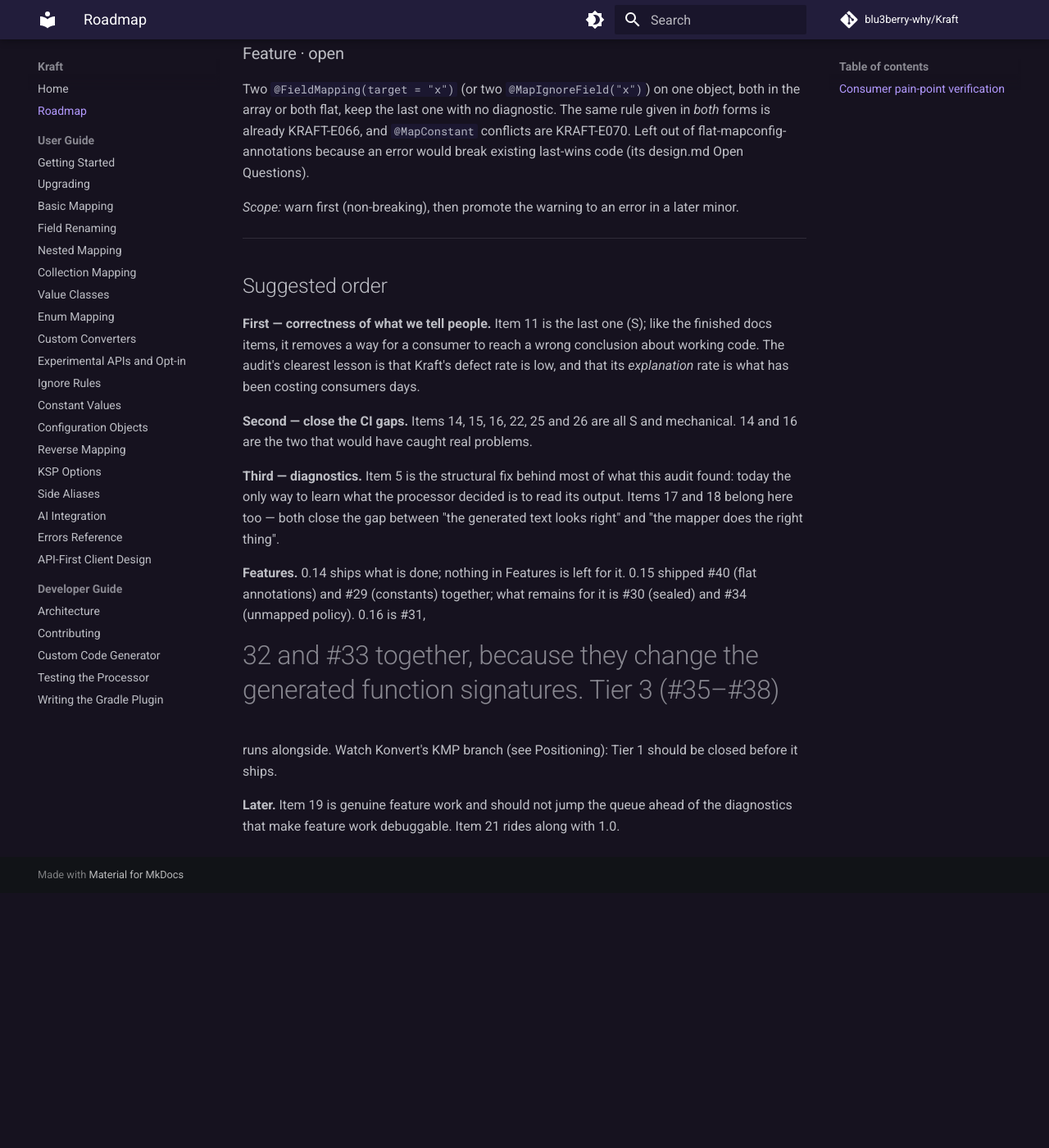
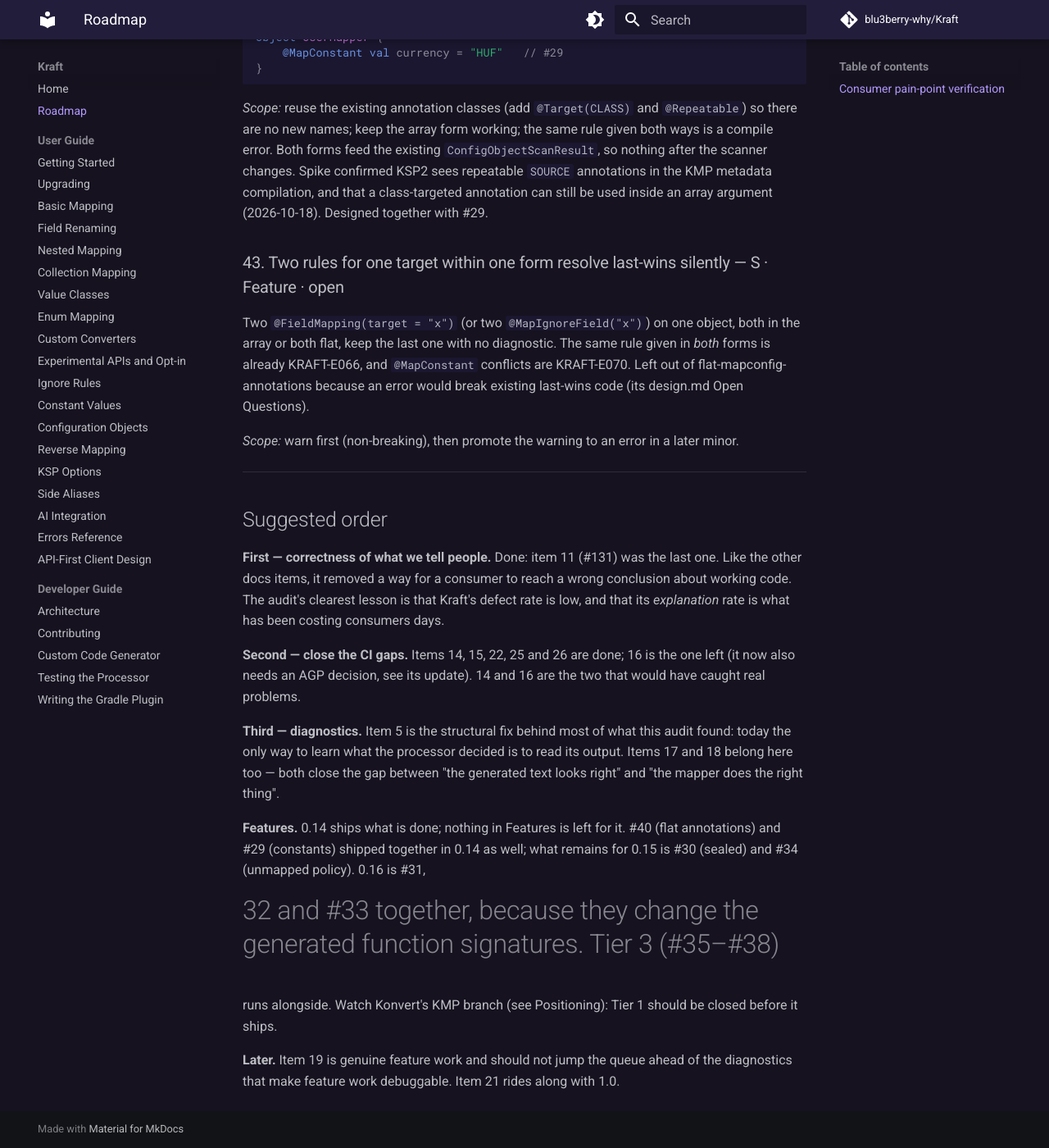
Before and after one commit to blu3berry-why/Kraft, an MkDocs documentation site: the page built from docs/ROADMAP.md, in a window 1280 px wide and 1400 px high, scrolled down 13526 px. Shown: the whole window at 82% size. Built offline with MkDocs 1.6.1 and Material for MkDocs 9.7.7, drawn with Linux system fonts in a browser that asks for light colours; comment, search, counter and statistics services are not loaded; before the commit the page ends 14615 px from its top, so only the background shows below that; some of the changed text lies outside the part shown.

Commit message:
docs: mark roadmap items shipped in 0.14.0
#11, #12, #14, #15, #22 and #26 merged before the 0.14.0 release
(#130-#135); #29 and #40 shipped in 0.14.0 via #129, not 0.15. Record
the KSP 2.3.12 AGP floor under #16, which stays open.

Co-Authored-By: Claude Opus 5.5 <noreply@anthropic.com>

```diff
--- a/docs/ROADMAP.md
+++ b/docs/ROADMAP.md
@@ -203,7 +203,7 @@ annotated, gotchas K4 (opt-in) and K5 (the one non-lifted nullable pair), three
 common-error rows, and a corrected version reference. `ai-integration.md`'s summary of the
 skill was updated to match.
 
-### 11. No stated opt-in contract in the user guide — S · Docs · open
+### 11. No stated opt-in contract in the user guide — S · Docs · done in 0.14 (#131)
 
 The generated-code opt-in guarantee is now described inside the `@KraftConverter` section,
 which is not where someone hitting an opt-in error will look.
@@ -212,7 +212,7 @@ which is not where someone hitting an opt-in error will look.
 what to do when a marker still leaks, and why compiler-level `-opt-in` is a workaround rather
 than the intended setup.
 
-### 12. Version drift in example snippets — S · Docs · open
+### 12. Version drift in example snippets — S · Docs · done in 0.14 (#130)
 
 `docs/index.md` hardcodes `id("com.google.devtools.ksp") version "2.3.3"` while every other
 page uses a `<ksp-version>` placeholder. It will go stale silently.
@@ -231,7 +231,7 @@ every release that changes behaviour.
 
 ## Test and CI gaps
 
-### 14. The sample app is never compiled on pull requests — S · CI · open
+### 14. The sample app is never compiled on pull requests — S · CI · done in 0.14 (#132)
 
 `test.yml` runs detekt, `:kraft-ksp:jvmTest`, the Gradle plugin suites, and the KMP
 integration tests. It never builds `:composeApp`, the sample that exercises the annotations
@@ -240,7 +240,7 @@ a PR that breaks the sample merges green and fails afterwards on the default bra
 
 *Scope:* add `:composeApp:compileKotlinJvm` (or the metadata compile) to the test job.
 
-### 15. Kover aggregation omits the Gradle plugin — S · CI · open
+### 15. Kover aggregation omits the Gradle plugin — S · CI · done in 0.14 (#133)
 
 The root `build.gradle.kts` aggregates `:kraft-core` and `:kraft-ksp` only. `:kraft-gradle-plugin`
 has a substantial functional-test suite (wiring, DSL, AGP 9, error paths) whose coverage is
@@ -265,6 +265,14 @@ rather than applied, since the matrix leg it would change runs the Android tests
 bump the leg to 2.3.11 and refresh the date in the comment. Separately, consider having the
 weekly probe open an issue when it passes against a version newer than the pin, so closing the
 loop does not depend on someone remembering.
+
+*Update 2026-10-30:* the probe went red on 2026-09-14 when KSP **2.3.12** shipped and stayed red
+for seven weekly runs. Not a Kraft bug: KSP 2.3.12 refuses to apply below AGP 8.12.0 ("The minimum
+supported AGP version is 8.12.0"), and the functional tests ran on the catalog's AGP 8.11.2, so
+all four Android cases failed at plugin apply. The probe now runs on AGP 8.13.2 and passes
+(14 tests, Android included, run locally). This changes the bump: moving the leg to 2.3.12 also
+needs that leg on AGP ≥ 8.12, and the README/Getting Started should say that KSP 2.3.12+ needs
+AGP 8.12+. 2.3.11 remains the newest bump that works with the AGP 8.11.2 floor.
 
 ### 17. No cross-module test for opt-in propagation — M · Test · open
 
@@ -335,7 +343,7 @@ deprecation warnings in Kraft's own build (`KraftKspConstants.kt`) on every comp
 *Scope:* schedule removal for 1.0; until then suppress at the reference sites so the build
 output stays clean and real warnings stay visible.
 
-### 22. Action version drift in workflows — S · Nice-to-have · open
+### 22. Action version drift in workflows — S · Nice-to-have · done in 0.14 (#134)
 
 `docs-deploy.yml` uses `actions/checkout@v4`; every other workflow uses `@v6`.
 
@@ -369,7 +377,7 @@ all. mkdocs is not installed on the dev machine either, so new links are checked
 *Scope:* use `mkdocs build --strict` in `docs-deploy.yml`, and add the same strict build as a
 PR check that runs when `docs/**` or `mkdocs.yml` changes.
 
-### 26. Docs deploy before the stable release is on Maven Central — S · CI · open
+### 26. Docs deploy before the stable release is on Maven Central — S · CI · done in 0.14 (#135)
 
 `docs-deploy.yml` fires on the GitHub Release, but stable publishing is `USER_MANAGED`
 (`settings.gradle.kts`): artifacts wait in the Central Portal until someone clicks Publish.
@@ -416,14 +424,14 @@ Sizes for #29–#38 are first estimates.
 **Tier 1: parity gaps (target 0.14).** Removes the "falls back to hand-written" moments. Already
 covered elsewhere: Map and other collections (#20, done), "use the target default when the source
 is missing" (#27, done). The built-in converter module (#19) is deferred: it needs an RFC
-first (see Suggested order, "Later"). #29 shipped in 0.15 together with #40.
+first (see Suggested order, "Later"). #29 shipped in 0.14 together with #40.
 
 ### 28. Value classes are not wrapped or unwrapped automatically — M · Feature · done in 0.14 (#114)
 
 `UserId(val value: String)` ↔ `String` now maps without a converter: plain, nullable (safe call)
 and element-wise, including Map keys and values. Typed IDs are standard in domain models.
 
-### 29. No way to set a target property to a constant or expression — M · Feature · done in 0.15 (flat-mapconfig-annotations)
+### 29. No way to set a target property to a constant or expression — M · Feature · done in 0.14 (#129)
 
 `@MapConstant(target = "", direction = ConverterDirection.AUTO)` marks a non-private property or a
 zero-parameter, non-extension function declared inside the `@MapConfig` object. The value is
@@ -484,7 +492,7 @@ Parked 2026-10-18; not yet explored. Agents tend to find libraries through searc
 READMEs and docs pages, Maven Central / package metadata and `llms.txt`-style files more than
 through video comments. Work out where they actually look before choosing channels.
 
-### 40. `@MapConfig` rules can only be written as nested arrays — M · Feature · done in 0.15 (flat-mapconfig-annotations)
+### 40. `@MapConfig` rules can only be written as nested arrays — M · Feature · done in 0.14 (#129)
 
 `fieldMappings = [FieldMapping(...)]`, `ignoredMappings = [MapIgnoreField(...)]` and friends
 nest every rule inside one annotation, which is hard to read, review and edit. Allow the same
@@ -520,22 +528,23 @@ Open Questions).
 
 ## Suggested order
 
-**First — correctness of what we tell people.** Item 11 is the last one (S); like the
-finished docs items, it removes a way for a consumer to reach a wrong conclusion about
+**First — correctness of what we tell people.** Done: item 11 (#131) was the last one. Like the
+other docs items, it removed a way for a consumer to reach a wrong conclusion about
 working code. The audit's clearest lesson is that
 Kraft's defect rate is low, and that its *explanation* rate is what has been costing consumers
 days.
 
-**Second — close the CI gaps.** Items 14, 15, 16, 22, 25 and 26 are all S and mechanical. 14 and 16
-are the two that would have caught real problems.
+**Second — close the CI gaps.** Items 14, 15, 22, 25 and 26 are done; 16 is the one left (it now
+also needs an AGP decision, see its update). 14 and 16 are the two that would have caught real
+problems.
 
 **Third — diagnostics.** Item 5 is the structural fix behind most of what this audit
 found: today the only way to learn what the processor decided is to read its output. Items 17
 and 18 belong here too — both close the gap between "the generated text looks right" and "the
 mapper does the right thing".
 
-**Features.** 0.14 ships what is done; nothing in Features is left for it. 0.15 shipped #40 (flat
-annotations) and #29 (constants) together; what remains for it is #30 (sealed) and #34 (unmapped policy). 0.16 is #31,
+**Features.** 0.14 ships what is done; nothing in Features is left for it. #40 (flat
+annotations) and #29 (constants) shipped together in 0.14 as well; what remains for 0.15 is #30 (sealed) and #34 (unmapped policy). 0.16 is #31,
 #32 and #33 together, because they change the generated function signatures. Tier 3 (#35–#38)
 runs alongside. Watch Konvert's KMP branch (see Positioning): Tier 1 should be closed before it
 ships.
```
